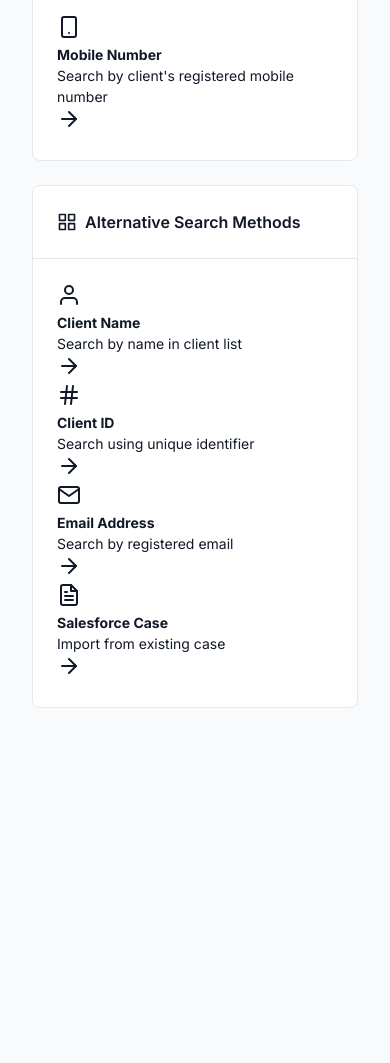
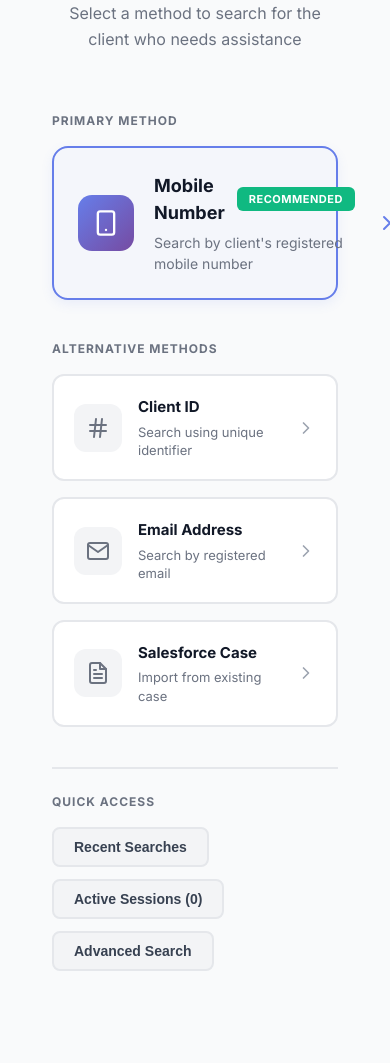
Before and after one commit to dtcpay-Dickson/CS-Portal, a plain HTML site: page index.html in a window 390 px wide. Shown: the part 319-1382 px from the top of the page. Before the commit the page ends 1059 px from the top, so only its background shows below. Drawn offline with nearby package versions, Linux system fonts and the light colour scheme.

Commit message:
Redesign Find Client page to match concept screenshot
- Update sidebar to show only Find Client section and Quick Actions
- Change page title from "Find Client to Assist" to "Find Client"
- Center content layout with large search icon and title
- Redesign Primary Method card with Mobile Number (Recommended badge)
- Update Alternative Methods with cleaner card design for Client ID, Email, Salesforce
- Add Quick Access section with tabs for Recent Searches, Active Sessions, Advanced Search
- Improve spacing, colors, and visual hierarchy throughout

Co-Authored-By: Claude Sonnet 4.5 <noreply@anthropic.com>

```diff
--- a/index.html
+++ b/index.html
@@ -25,14 +25,10 @@
 
         <nav class="sidebar-nav">
             <div class="nav-section">
-                <div class="nav-section-title">AUTHENTICATION</div>
+                <div class="nav-section-title">FIND CLIENT</div>
                 <a href="index.html" class="nav-item active">
                     <i data-feather="search"></i>
                     <span>Find Client</span>
-                </a>
-                <a href="client-portal.html" class="nav-item">
-                    <i data-feather="users"></i>
-                    <span>Client List</span>
                 </a>
             </div>
 
@@ -68,7 +64,7 @@
                 <button class="menu-toggle" id="menuToggle">
                     <i data-feather="menu"></i>
                 </button>
-                <h1 style="font-size: 20px; font-weight: 600; color: #111827; margin: 0;">Find Client to Assist</h1>
+                <h1 style="font-size: 20px; font-weight: 600; color: #111827; margin: 0;">Find Client</h1>
             </div>
             <div class="topbar-right">
                 <button class="icon-btn" onclick="alert('Help documentation coming soon!')">
@@ -84,91 +80,103 @@
 
         <!-- Main Content Area -->
         <main class="content">
-            <div class="page-header">
-                <div>
-                    <h2 class="page-title">Find Client</h2>
-                    <p class="page-description">Select a method to search for the client who needs assistance</p>
+            <div style="max-width: 900px; margin: 0 auto; padding: 60px 20px;">
+                <!-- Header Section -->
+                <div style="text-align: center; margin-bottom: 60px;">
+                    <div style="width: 80px; height: 80px; background: linear-gradient(135deg, #667eea 0%, #764ba2 100%); border-radius: 20px; display: flex; align-items: center; justify-content: center; margin: 0 auto 24px; box-shadow: 0 10px 30px rgba(102, 126, 234, 0.3);">
+                        <i data-feather="search" style="width: 40px; height: 40px; color: white;"></i>
                     </div>
+                    <h1 style="font-size: 32px; font-weight: 700; color: #111827; margin-bottom: 12px; letter-spacing: -0.5px;">Find Client</h1>
+                    <p style="font-size: 16px; color: #6B7280; line-height: 1.6;">Select a method to search for the client who needs assistance</p>
                 </div>
 
-            <div class="content-grid">
-                <!-- Primary Search Method -->
-                <div class="card">
-                    <div class="card-header">
-                        <h3 class="card-title">
-                            <i data-feather="smartphone" style="width: 20px; height: 20px;"></i>
-                            Primary Search Method
-                        </h3>
-                        <span class="badge badge-success">Recommended</span>
+                <!-- Primary Method -->
+                <div style="margin-bottom: 40px;">
+                    <div style="display: flex; align-items: center; gap: 8px; margin-bottom: 16px;">
+                        <h3 style="font-size: 12px; font-weight: 700; color: #6B7280; letter-spacing: 1px; text-transform: uppercase; margin: 0;">Primary Method</h3>
                     </div>
-                    <div class="card-body">
-                        <div class="search-method-card primary" onclick="window.location.href='mobile-search.html'">
-                            <div class="search-method-icon">
-                                <i data-feather="smartphone"></i>
+
+                    <div onclick="window.location.href='mobile-search.html'" style="border: 2px solid #667eea; border-radius: 16px; padding: 24px; background: rgba(102, 126, 234, 0.03); cursor: pointer; transition: all 0.2s; box-shadow: 0 4px 12px rgba(102, 126, 234, 0.1);">
+                        <div style="display: flex; align-items: center; gap: 20px;">
+                            <div style="width: 56px; height: 56px; background: linear-gradient(135deg, #667eea 0%, #764ba2 100%); border-radius: 14px; display: flex; align-items: center; justify-content: center; flex-shrink: 0;">
+                                <i data-feather="smartphone" style="width: 28px; height: 28px; color: white;"></i>
                             </div>
-                            <div class="search-method-content">
-                                <h4>Mobile Number</h4>
-                                <p>Search by client's registered mobile number</p>
+                            <div style="flex: 1;">
+                                <div style="display: flex; align-items: center; gap: 12px; margin-bottom: 6px;">
+                                    <h4 style="font-size: 18px; font-weight: 700; color: #111827; margin: 0;">Mobile Number</h4>
+                                    <span style="background: #10B981; color: white; padding: 4px 12px; border-radius: 6px; font-size: 11px; font-weight: 700; text-transform: uppercase; letter-spacing: 0.5px;">Recommended</span>
                                 </div>
-                            <i data-feather="arrow-right" class="search-method-arrow"></i>
+                                <p style="font-size: 14px; color: #6B7280; margin: 0; line-height: 1.5;">Search by client's registered mobile number</p>
+                            </div>
+                            <i data-feather="chevron-right" style="width: 24px; height: 24px; color: #667eea; flex-shrink: 0;"></i>
                         </div>
                     </div>
                 </div>
 
-                <!-- Alternative Search Methods -->
-                <div class="card">
-                    <div class="card-header">
-                        <h3 class="card-title">
-                            <i data-feather="grid" style="width: 20px; height: 20px;"></i>
-                            Alternative Search Methods
-                        </h3>
+                <!-- Alternative Methods -->
+                <div style="margin-bottom: 40px;">
+                    <h3 style="font-size: 12px; font-weight: 700; color: #6B7280; letter-spacing: 1px; text-transform: uppercase; margin-bottom: 16px;">Alternative Methods</h3>
+
+                    <div style="display: grid; grid-template-columns: repeat(auto-fit, minmax(280px, 1fr)); gap: 16px;">
+                        <!-- Client ID -->
+                        <div onclick="alert('Client ID search coming soon!')" style="border: 2px solid #E5E7EB; border-radius: 12px; padding: 20px; background: white; cursor: pointer; transition: all 0.2s;">
+                            <div style="display: flex; align-items: center; gap: 16px;">
+                                <div style="width: 48px; height: 48px; background: #F3F4F6; border-radius: 12px; display: flex; align-items: center; justify-content: center; flex-shrink: 0;">
+                                    <i data-feather="hash" style="width: 24px; height: 24px; color: #6B7280;"></i>
                                 </div>
-                    <div class="card-body">
-                        <div class="search-methods-grid">
-                            <div class="search-method-card" onclick="window.location.href='client-portal.html'">
-                                <div class="search-method-icon">
-                                    <i data-feather="user"></i>
+                                <div style="flex: 1;">
+                                    <h4 style="font-size: 15px; font-weight: 700; color: #111827; margin-bottom: 4px;">Client ID</h4>
+                                    <p style="font-size: 13px; color: #6B7280; margin: 0; line-height: 1.4;">Search using unique identifier</p>
                                 </div>
-                                <div class="search-method-content">
-                                    <h4>Client Name</h4>
-                                    <p>Search by name in client list</p>
+                                <i data-feather="chevron-right" style="width: 20px; height: 20px; color: #9CA3AF; flex-shrink: 0;"></i>
                             </div>
-                                <i data-feather="arrow-right" class="search-method-arrow"></i>
                         </div>
 
-                            <div class="search-method-card" onclick="alert('Client ID search coming soon!')">
-                                <div class="search-method-icon">
-                                    <i data-feather="hash"></i>
+                        <!-- Email Address -->
+                        <div onclick="alert('Email search coming soon!')" style="border: 2px solid #E5E7EB; border-radius: 12px; padding: 20px; background: white; cursor: pointer; transition: all 0.2s;">
+                            <div style="display: flex; align-items: center; gap: 16px;">
+                                <div style="width: 48px; height: 48px; background: #F3F4F6; border-radius: 12px; display: flex; align-items: center; justify-content: center; flex-shrink: 0;">
+                                    <i data-feather="mail" style="width: 24px; height: 24px; color: #6B7280;"></i>
                                 </div>
-                                <div class="search-method-content">
-                                    <h4>Client ID</h4>
-                                    <p>Search using unique identifier</p>
+                                <div style="flex: 1;">
+                                    <h4 style="font-size: 15px; font-weight: 700; color: #111827; margin-bottom: 4px;">Email Address</h4>
+                                    <p style="font-size: 13px; color: #6B7280; margin: 0; line-height: 1.4;">Search by registered email</p>
                                 </div>
-                                <i data-feather="arrow-right" class="search-method-arrow"></i>
+                                <i data-feather="chevron-right" style="width: 20px; height: 20px; color: #9CA3AF; flex-shrink: 0;"></i>
+                            </div>
                         </div>
 
-                            <div class="search-method-card" onclick="alert('Email search coming soon!')">
-                                <div class="search-method-icon">
-                                    <i data-feather="mail"></i>
+                        <!-- Salesforce Case -->
+                        <div onclick="alert('Salesforce integration coming soon!')" style="border: 2px solid #E5E7EB; border-radius: 12px; padding: 20px; background: white; cursor: pointer; transition: all 0.2s;">
+                            <div style="display: flex; align-items: center; gap: 16px;">
+                                <div style="width: 48px; height: 48px; background: #F3F4F6; border-radius: 12px; display: flex; align-items: center; justify-content: center; flex-shrink: 0;">
+                                    <i data-feather="file-text" style="width: 24px; height: 24px; color: #6B7280;"></i>
                                 </div>
-                                <div class="search-method-content">
-                                    <h4>Email Address</h4>
-                                    <p>Search by registered email</p>
+                                <div style="flex: 1;">
+                                    <h4 style="font-size: 15px; font-weight: 700; color: #111827; margin-bottom: 4px;">Salesforce Case</h4>
+                                    <p style="font-size: 13px; color: #6B7280; margin: 0; line-height: 1.4;">Import from existing case</p>
                                 </div>
-                                <i data-feather="arrow-right" class="search-method-arrow"></i>
+                                <i data-feather="chevron-right" style="width: 20px; height: 20px; color: #9CA3AF; flex-shrink: 0;"></i>
+                            </div>
+                        </div>
+                    </div>
                 </div>
 
-                            <div class="search-method-card" onclick="alert('Salesforce integration coming soon!')">
-                                <div class="search-method-icon">
-                                    <i data-feather="file-text"></i>
+                <!-- Quick Access Tabs -->
+                <div style="border-top: 2px solid #E5E7EB; padding-top: 24px; margin-top: 40px;">
+                    <div style="display: flex; align-items: center; gap: 8px; margin-bottom: 16px;">
+                        <h3 style="font-size: 12px; font-weight: 700; color: #6B7280; letter-spacing: 1px; text-transform: uppercase; margin: 0;">Quick Access</h3>
                     </div>
-                                <div class="search-method-content">
-                                    <h4>Salesforce Case</h4>
-                                    <p>Import from existing case</p>
-                                </div>
-                                <i data-feather="arrow-right" class="search-method-arrow"></i>
-                            </div>
-                        </div>
+                    <div style="display: flex; gap: 12px; flex-wrap: wrap;">
+                        <button onclick="alert('Recent searches coming soon!')" style="padding: 10px 20px; background: #F3F4F6; border: 2px solid #E5E7EB; border-radius: 8px; font-size: 14px; font-weight: 600; color: #374151; cursor: pointer; transition: all 0.2s;">
+                            Recent Searches
+                        </button>
+                        <button onclick="alert('Active sessions coming soon!')" style="padding: 10px 20px; background: #F3F4F6; border: 2px solid #E5E7EB; border-radius: 8px; font-size: 14px; font-weight: 600; color: #374151; cursor: pointer; transition: all 0.2s;">
+                            Active Sessions (0)
+                        </button>
+                        <button onclick="alert('Advanced search coming soon!')" style="padding: 10px 20px; background: #F3F4F6; border: 2px solid #E5E7EB; border-radius: 8px; font-size: 14px; font-weight: 600; color: #374151; cursor: pointer; transition: all 0.2s;">
+                            Advanced Search
+                        </button>
                     </div>
                 </div>
             </div>
```
Lines whose indentation alone changed are shown as unchanged.
